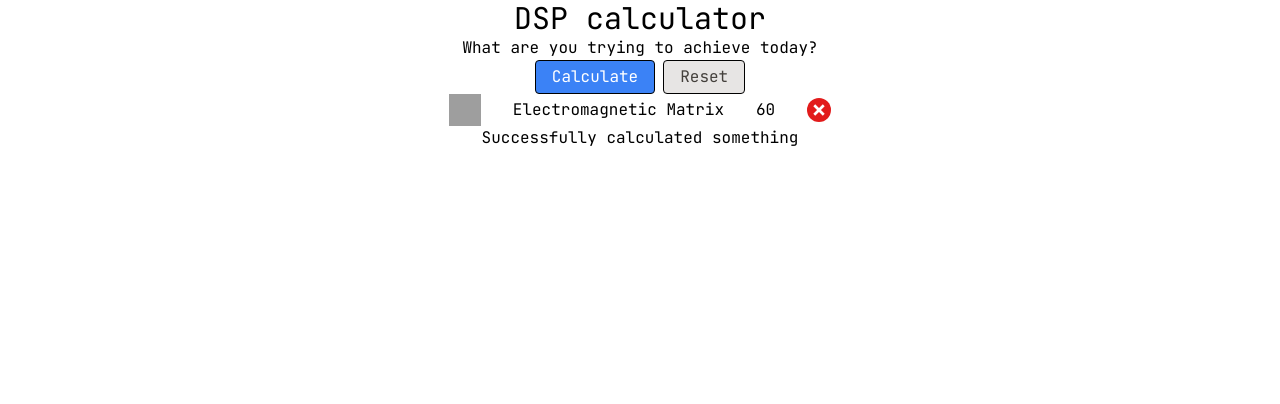
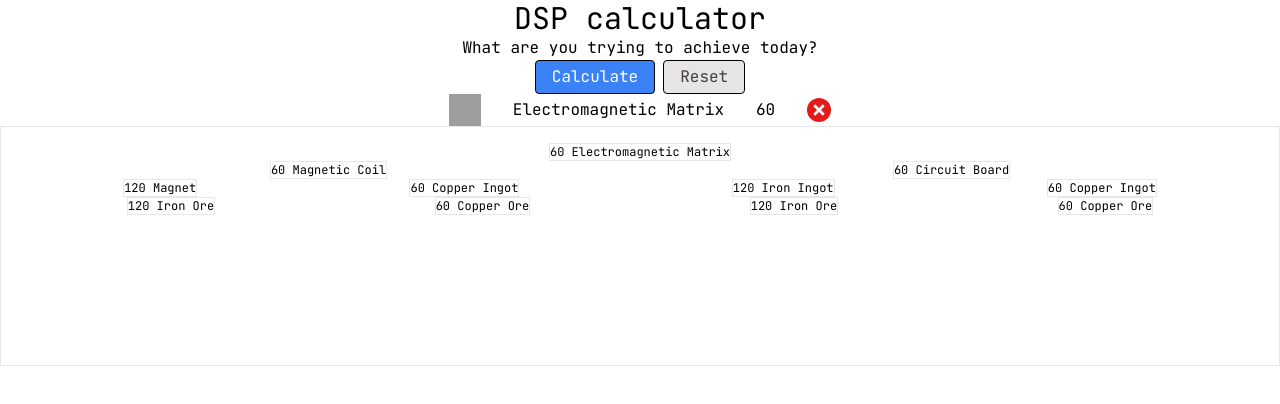
Before and after one commit to encodexed/dsp-assistant, a SvelteKit app: page / in a window 1280 px wide. Both pictures are taken after a click on the button "Calculate". Shown: the top 404 px of the page. Built offline with nearby package versions, Linux system fonts and the light colour scheme; grey boxes are pictures that could not be loaded.

Commit message:
Add item names next to amount, fix bug with iron ingot recipe

```diff
--- a/src/lib/utils/calculateSteps.ts
+++ b/src/lib/utils/calculateSteps.ts
@@ -11,18 +11,17 @@ const calculateSteps = (targets: Output) => {
 // TODO: Only using the first recipe right now, need to add a choice later
 
 const getIngredients = (target: Product, cumulativeAmt: number, tier: number): Input => {
-	const { type, id, amount } = target;
-	const rid = getData(type, id).from_recipes[0] || null;
-	if (rid) {
+	const { type, id } = target;
+	let rid = getData(type, id).from_recipes[0];
+	if (rid != undefined) {
 		const rd = recipes.data[rid];
 		const cascade: Input[] = rd.ingredients.map((ing) => {
-			const newAmt = amount * ing.amount;
-			return getIngredients(ing, newAmt, tier + 1);
+			return getIngredients(ing, cumulativeAmt * ing.amount, tier + 1);
 		});
 		return {
 			type,
 			id,
-			amount: amount * cumulativeAmt,
+			amount: cumulativeAmt,
 			using_recipe: rid,
 			tier,
 			ingredients: cascade
@@ -31,7 +30,7 @@ const getIngredients = (target: Product, cumulativeAmt: number, tier: number): I
 		return {
 			type,
 			id,
-			amount: amount * cumulativeAmt,
+			amount: cumulativeAmt,
 			using_recipe: null,
 			tier,
 			ingredients: []
@@ -39,7 +38,7 @@ const getIngredients = (target: Product, cumulativeAmt: number, tier: number): I
 	}
 };
 
-const getData = (type: string, id: number): Building | Component => {
+export const getData = (type: string, id: number): Building | Component => {
 	if (type === 'component') return components.data[id];
 	else if (type === 'building') return buildings.data[id];
 	throw error(500, 'Invalid type encountered');
--- a/src/routes/+page.svelte
+++ b/src/routes/+page.svelte
@@ -3,7 +3,7 @@
 	import components from '$lib/constants/components.json';
 	import Actions from '$lib/components/Actions.svelte';
 	import type { Output, ButtonAction, Input } from '$lib/types';
-	import calculateSteps from '$lib/utils/calculateSteps';
+	import calculateSteps, { getData } from '$lib/utils/calculateSteps';
 	import sortInputs from '$lib/utils/sortInputs';
 
 	const cancelBtn = '/icons/red-cross.svg';
@@ -51,7 +51,6 @@
 
 	const handleCalculate = () => {
 		const result = calculateSteps(output);
-		console.log({ result });
 		input = result;
 	};
 
@@ -60,6 +59,10 @@
 			rate: 'min',
 			products: []
 		};
+	};
+
+	export const getQuickName = (type: string, id: number) => {
+		return getData(type, id).name;
 	};
 
 	const handleRemove = (id: number) => {
@@ -99,7 +102,14 @@
 		{/each}
 	</div>
 	{#if inputUI}
-		<!-- {#each tieredInstructions as instruction}{/each} -->
-		<div>Successfully calculated something</div>
+		<div class="flex h-60 w-full flex-col items-center border p-4">
+			{#each inputUI as tier}
+				<div class="flex w-full justify-around">
+					{#each tier as t}
+						<div class="border text-xs">{t.amount} {getQuickName(t.type, t.id)}</div>
+					{/each}
+				</div>
+			{/each}
+		</div>
 	{/if}
 </main>
```
